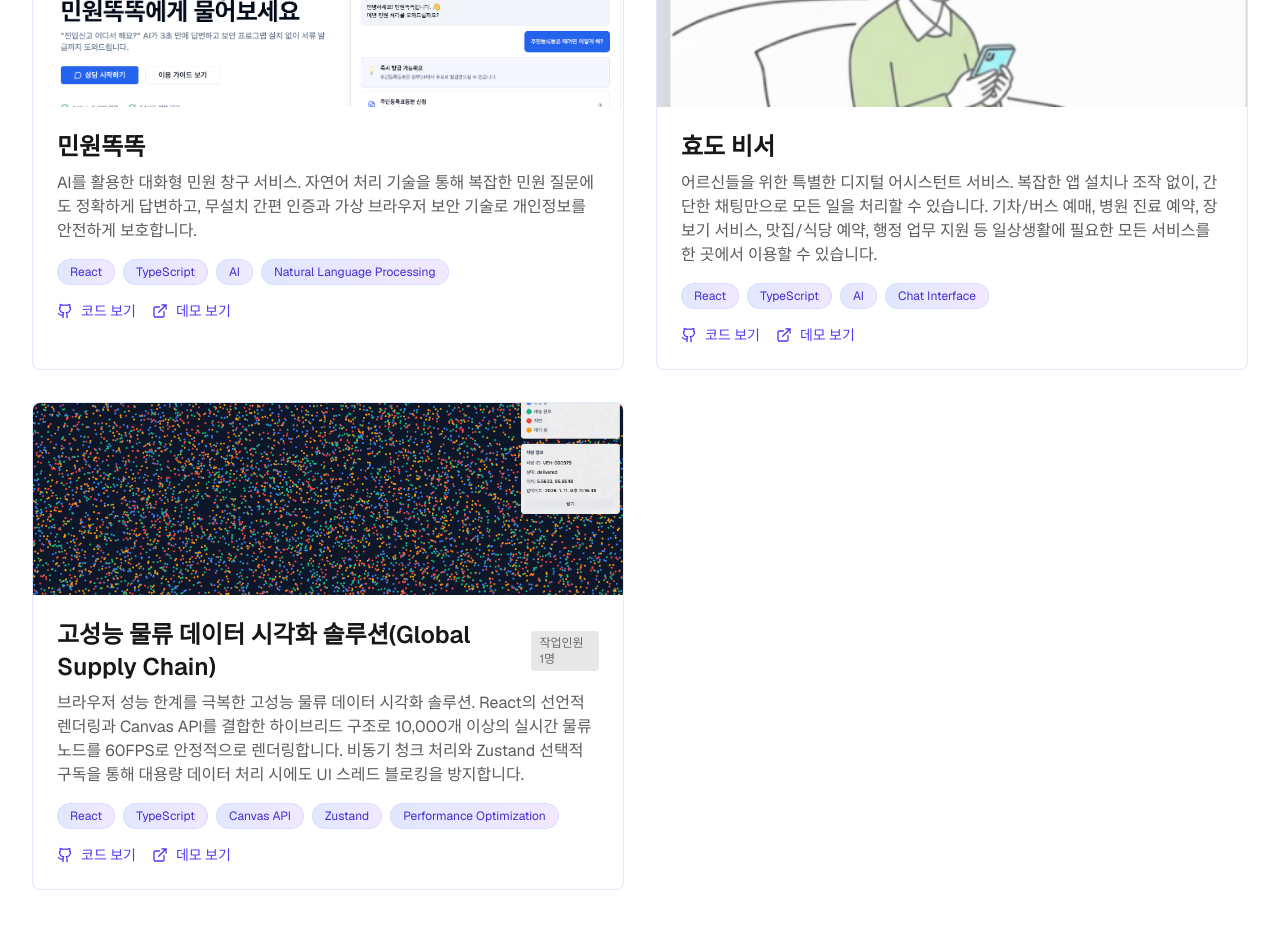
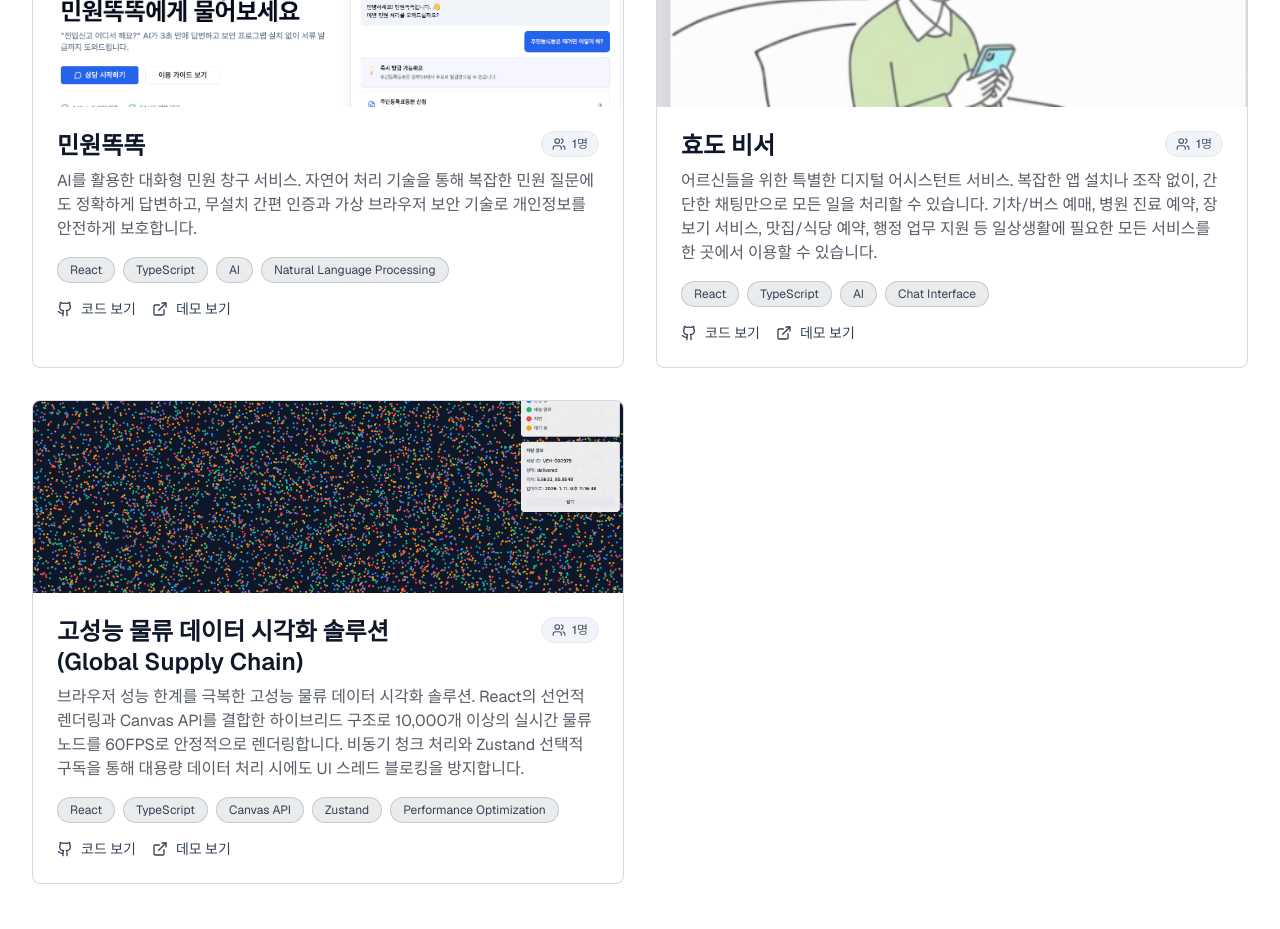
Before and after one commit to kimsoonil/newPortfolio, a Next.js app: page / in a window 1280 px wide. Shown: the part 2420-3349 px from the top of the page. Built offline with nearby package versions, Linux system fonts and the light colour scheme.

Commit message:
fix: 색상 테마 변경

```diff
--- a/app/globals.css
+++ b/app/globals.css
@@ -2,18 +2,17 @@
 
 :root {
   --background: #ffffff;
-  --foreground: #171717;
-  --primary: #6366f1;
-  --primary-dark: #4f46e5;
-  --primary-light: #818cf8;
-  --secondary: #8b5cf6;
-  --accent: #06b6d4;
-  --accent-light: #22d3ee;
-  --success: #10b981;
-  --warning: #f59e0b;
-  --gradient-start: #6366f1;
-  --gradient-end: #8b5cf6;
-  --gradient-accent: #06b6d4;
+  --foreground: #0f172a;
+  --primary: #334155;
+  --primary-dark: #1e293b;
+  --primary-light: #64748b;
+  --secondary: #475569;
+  --accent: #94a3b8;
+  --success: #0d9488;
+  --warning: #d97706;
+  --gradient-start: #334155;
+  --gradient-end: #475569;
+  --gradient-accent: #64748b;
 }
 
 @theme inline {
@@ -24,7 +23,6 @@
   --color-primary-light: var(--primary-light);
   --color-secondary: var(--secondary);
   --color-accent: var(--accent);
-  --color-accent-light: var(--accent-light);
   --color-success: var(--success);
   --color-warning: var(--warning);
   --font-sans: var(--font-geist-sans);
@@ -33,14 +31,13 @@
 
 @media (prefers-color-scheme: dark) {
   :root {
-    --background: #0a0a0a;
-    --foreground: #ededed;
-    --primary: #818cf8;
-    --primary-dark: #6366f1;
-    --primary-light: #a5b4fc;
-    --secondary: #a78bfa;
-    --accent: #22d3ee;
-    --accent-light: #67e8f9;
+    --background: #020617;
+    --foreground: #f8fafc;
+    --primary: #94a3b8;
+    --primary-dark: #64748b;
+    --primary-light: #cbd5e1;
+    --secondary: #64748b;
+    --accent: #475569;
   }
 }
 
--- a/components/about.tsx
+++ b/components/about.tsx
@@ -37,7 +37,7 @@ export default function About() {
           transition={{ duration: 0.6 }}
           className="text-center mb-16"
         >
-          <h2 className="text-4xl sm:text-5xl font-bold mb-4 bg-gradient-to-r from-indigo-600 via-purple-600 to-cyan-600 dark:from-indigo-400 dark:via-purple-400 dark:to-cyan-400 bg-clip-text text-transparent">ABOUT</h2>
+          <h2 className="text-4xl sm:text-5xl font-bold mb-4 bg-linear-to-r from-primary via-secondary to-accent bg-clip-text text-transparent">ABOUT</h2>
           <p className="text-lg text-foreground/70 max-w-2xl mx-auto">
             프론트엔드 챕터를 리딩하며 기술 표준 확립과 팀 역량 강화에 집중해온 리더입니다.
             팀의 기술 스택 선정과 코드 컨벤션을 주도했고, 다양한 개발 문화를 포용하며
@@ -55,9 +55,9 @@ export default function About() {
                 whileInView={{ opacity: 1, y: 0 }}
                 viewport={{ once: true }}
                 transition={{ duration: 0.6, delay: index * 0.1 }}
-                className="p-6 rounded-lg border border-indigo-200/50 dark:border-indigo-800/50 hover:border-indigo-400 dark:hover:border-indigo-600 transition-all bg-gradient-to-br from-indigo-50/50 to-purple-50/50 dark:from-indigo-950/20 dark:to-purple-950/20 hover:shadow-lg hover:shadow-indigo-500/20 dark:hover:shadow-indigo-500/10"
+                className="p-6 rounded-lg border border-primary/20 dark:border-primary/40 hover:border-primary transition-all bg-linear-to-br from-slate-50/50 to-slate-100/50 dark:from-slate-900/20 dark:to-slate-800/20 hover:shadow-lg hover:shadow-primary/10 dark:hover:shadow-primary/5"
               >
-                <Icon className="w-8 h-8 mb-4 text-indigo-600 dark:text-indigo-400" />
+                <Icon className="w-8 h-8 mb-4 text-primary dark:text-primary-light" />
                 <h3 className="text-xl font-semibold mb-2">{feature.title}</h3>
                 <p className="text-foreground/70">{feature.description}</p>
               </motion.div>
--- a/components/footer.tsx
+++ b/components/footer.tsx
@@ -7,7 +7,7 @@ export default function Footer() {
   const currentYear = new Date().getFullYear();
 
   return (
-    <footer className="py-8 border-t border-indigo-200/50 dark:border-indigo-800/50 bg-gradient-to-r from-indigo-50/30 via-purple-50/30 to-cyan-50/30 dark:from-indigo-950/10 dark:via-purple-950/10 dark:to-cyan-950/10">
+    <footer className="py-8 border-t border-primary/20 dark:border-primary/40 bg-linear-to-r from-slate-50/30 via-slate-100/30 to-slate-50/30 dark:from-slate-950/10 dark:via-slate-900/10 dark:to-slate-950/10">
       <div className="max-w-7xl mx-auto px-4 sm:px-6 lg:px-8">
         <div className="flex flex-col md:flex-row items-center justify-between gap-4">
           <p className="text-sm text-foreground/60">
@@ -18,7 +18,7 @@ export default function Footer() {
               href="https://github.com/kimsoonil"
               target="_blank"
               rel="noopener noreferrer"
-              className="text-indigo-600/70 dark:text-indigo-400/70 hover:text-indigo-700 dark:hover:text-indigo-300 transition-colors"
+              className="text-primary/70 dark:text-primary-light/70 hover:text-primary dark:hover:text-primary transition-colors"
               whileHover={{ scale: 1.1 }}
               whileTap={{ scale: 0.9 }}
             >
@@ -26,7 +26,7 @@ export default function Footer() {
             </motion.a>
             <motion.a
               href="mailto:rlatnsdlf158@naver.com"
-              className="text-indigo-600/70 dark:text-indigo-400/70 hover:text-indigo-700 dark:hover:text-indigo-300 transition-colors"
+              className="text-primary/70 dark:text-primary-light/70 hover:text-primary dark:hover:text-primary transition-colors"
               whileHover={{ scale: 1.1 }}
               whileTap={{ scale: 0.9 }}
             >
--- a/components/navigation.tsx
+++ b/components/navigation.tsx
@@ -37,7 +37,7 @@ export default function Navigation() {
       animate={{ y: 0 }}
       className={`fixed top-0 left-0 right-0 z-50 transition-all duration-300 ${
         isScrolled
-          ? "bg-white/90 dark:bg-gray-900/90 backdrop-blur-md shadow-lg shadow-indigo-500/10"
+          ? "bg-white/90 dark:bg-slate-900/90 backdrop-blur-md shadow-lg shadow-primary/10"
           : "bg-transparent"
       }`}
     >
@@ -49,7 +49,7 @@ export default function Navigation() {
               e.preventDefault();
               handleNavClick("#home");
             }}
-            className="text-xl font-bold bg-gradient-to-r from-indigo-600 to-purple-600 dark:from-indigo-400 dark:to-purple-400 bg-clip-text text-transparent"
+            className="text-xl font-bold bg-linear-to-r from-primary to-secondary bg-clip-text text-transparent"
             whileHover={{ scale: 1.05 }}
             whileTap={{ scale: 0.95 }}
           >
@@ -66,7 +66,7 @@ export default function Navigation() {
                   e.preventDefault();
                   handleNavClick(item.href);
                 }}
-                className="text-sm font-medium text-gray-700 dark:text-gray-300 hover:text-indigo-600 dark:hover:text-indigo-400 transition-colors"
+                className="text-sm font-medium text-foreground/70 hover:text-primary dark:hover:text-primary-light transition-colors"
                 whileHover={{ y: -2 }}
               >
                 {item.name}
--- a/components/projects.tsx
+++ b/components/projects.tsx
@@ -1,7 +1,7 @@
 "use client";
 
 import { motion } from "framer-motion";
-import { ExternalLink, Github } from "lucide-react";
+import { ExternalLink, Github, Users } from "lucide-react";
 import Image from "next/image";
 
 const projects = [
@@ -13,6 +13,7 @@ const projects = [
     image: "/minwontalk.png",
     github: "https://github.com/kimsoonil/MinwonTalk",
     demo: "https://minwontalk.netlify.app/",
+    teamSize: 1,
   },
   {
     title: "효도 비서",
@@ -22,9 +23,10 @@ const projects = [
     image: "/hyodo.png",
     github: "https://github.com/kimsoonil/hyodoSecretary",
     demo: "https://hyodosecretary.netlify.app/",
+    teamSize: 1,
   },
   {
-    title: "고성능 물류 데이터 시각화 솔루션(Global Supply Chain)",
+    title: "고성능 물류 데이터 시각화 솔루션\n(Global Supply Chain)",
     description:
       "브라우저 성능 한계를 극복한 고성능 물류 데이터 시각화 솔루션. React의 선언적 렌더링과 Canvas API를 결합한 하이브리드 구조로 10,000개 이상의 실시간 물류 노드를 60FPS로 안정적으로 렌더링합니다. 비동기 청크 처리와 Zustand 선택적 구독을 통해 대용량 데이터 처리 시에도 UI 스레드 블로킹을 방지합니다.",
     technologies: ["React", "TypeScript", "Canvas API", "Zustand", "Performance Optimization"],
@@ -46,7 +48,7 @@ export default function Projects() {
           transition={{ duration: 0.6 }}
           className="text-center mb-16"
         >
-          <h2 className="text-4xl sm:text-5xl font-bold mb-4 bg-gradient-to-r from-indigo-600 via-purple-600 to-cyan-600 dark:from-indigo-400 dark:via-purple-400 dark:to-cyan-400 bg-clip-text text-transparent">PROJECTS</h2>
+          <h2 className="text-4xl sm:text-5xl font-bold mb-4 bg-linear-to-r from-primary via-secondary to-accent bg-clip-text text-transparent">PROJECTS</h2>
           <p className="text-lg text-foreground/70 max-w-2xl mx-auto">
             다양한 도메인에서의 프로젝트 경험을 소개합니다.
           </p>
@@ -60,9 +62,9 @@ export default function Projects() {
               whileInView={{ opacity: 1, y: 0 }}
               viewport={{ once: true }}
               transition={{ duration: 0.6, delay: index * 0.1 }}
-              className="group rounded-lg border border-indigo-200/50 dark:border-indigo-800/50 overflow-hidden hover:border-indigo-400 dark:hover:border-indigo-600 transition-all bg-background hover:shadow-xl hover:shadow-indigo-500/20 dark:hover:shadow-indigo-500/10"
+              className="group rounded-lg border border-primary/20 dark:border-primary/40 overflow-hidden hover:border-primary transition-all bg-background hover:shadow-xl hover:shadow-primary/10 dark:hover:shadow-primary/5"
             >
-              <div className="h-48 bg-gradient-to-br from-indigo-100 via-purple-100 to-cyan-100 dark:from-indigo-950/30 dark:via-purple-950/30 dark:to-cyan-950/30 flex items-center justify-center group-hover:from-indigo-200 group-hover:via-purple-200 group-hover:to-cyan-200 dark:group-hover:from-indigo-900/40 dark:group-hover:via-purple-900/40 dark:group-hover:to-cyan-900/40 transition-all relative overflow-hidden">
+              <div className="h-48 bg-linear-to-br from-slate-100 via-slate-50 to-slate-100 dark:from-slate-900/30 dark:via-slate-800/30 dark:to-slate-900/30 flex items-center justify-center group-hover:from-slate-200 group-hover:via-slate-100 group-hover:to-slate-200 dark:group-hover:from-slate-800/40 dark:group-hover:via-slate-700/40 dark:group-hover:to-slate-800/40 transition-all relative overflow-hidden">
                 {project.image ? (
                   <Image
                     src={project.image}
@@ -76,12 +78,15 @@ export default function Projects() {
                 )}
               </div>
               <div className="p-6">
-                <div className="flex items-center justify-between mb-2">
-                  <h3 className="text-2xl font-semibold">{project.title}</h3>
+                <div className="flex items-start justify-between mb-2">
+                  <h3 className="text-2xl font-semibold leading-tight whitespace-pre-line">
+                    {project.title}
+                  </h3>
                   {project.teamSize && (
-                    <span className="text-xs text-foreground/60 px-2 py-1 rounded bg-foreground/10">
-                      작업인원 {project.teamSize}명
-                    </span>
+                    <div className="flex items-center gap-1.5 px-2.5 py-1 rounded-full bg-slate-100 dark:bg-slate-800 text-slate-600 dark:text-slate-400 border border-slate-200 dark:border-slate-700">
+                      <Users className="w-3.5 h-3.5" />
+                      <span className="text-xs font-medium">{project.teamSize}명</span>
+                    </div>
                   )}
                 </div>
                 <p className="text-foreground/70 mb-4">{project.description}</p>
@@ -89,7 +94,7 @@ export default function Projects() {
                   {project.technologies.map((tech) => (
                     <span
                       key={tech}
-                      className="px-3 py-1 text-xs rounded-full bg-gradient-to-r from-indigo-100 to-purple-100 dark:from-indigo-900/30 dark:to-purple-900/30 text-indigo-700 dark:text-indigo-300 border border-indigo-200/50 dark:border-indigo-700/50"
+                      className="px-3 py-1 text-xs rounded-full bg-primary/10 dark:bg-primary/20 text-primary dark:text-primary-light border border-primary/20 dark:border-primary/40"
                     >
                       {tech}
                     </span>
@@ -101,7 +106,7 @@ export default function Projects() {
                       href={project.github}
                       target="_blank"
                       rel="noopener noreferrer"
-                      className="flex items-center gap-2 text-sm text-indigo-600 dark:text-indigo-400 hover:text-indigo-700 dark:hover:text-indigo-300 transition-colors font-medium"
+                      className="flex items-center gap-2 text-sm text-primary dark:text-primary-light hover:text-primary-dark dark:hover:text-primary transition-colors font-medium"
                       whileHover={{ x: 5 }}
                     >
                       <Github className="w-4 h-4" />
@@ -113,7 +118,7 @@ export default function Projects() {
                       href={project.demo}
                       target="_blank"
                       rel="noopener noreferrer"
-                      className="flex items-center gap-2 text-sm text-indigo-600 dark:text-indigo-400 hover:text-indigo-700 dark:hover:text-indigo-300 transition-colors font-medium"
+                      className="flex items-center gap-2 text-sm text-primary dark:text-primary-light hover:text-primary-dark dark:hover:text-primary transition-colors font-medium"
                       whileHover={{ x: 5 }}
                     >
                       <ExternalLink className="w-4 h-4" />
```
Also changed, not shown: components/career.tsx (+4 -4 lines), components/contact.tsx (+6 -6 lines), components/hero.tsx (+7 -7 lines), components/skills.tsx (+7 -7 lines), vitest.config.ts (line endings or trailing spaces).
